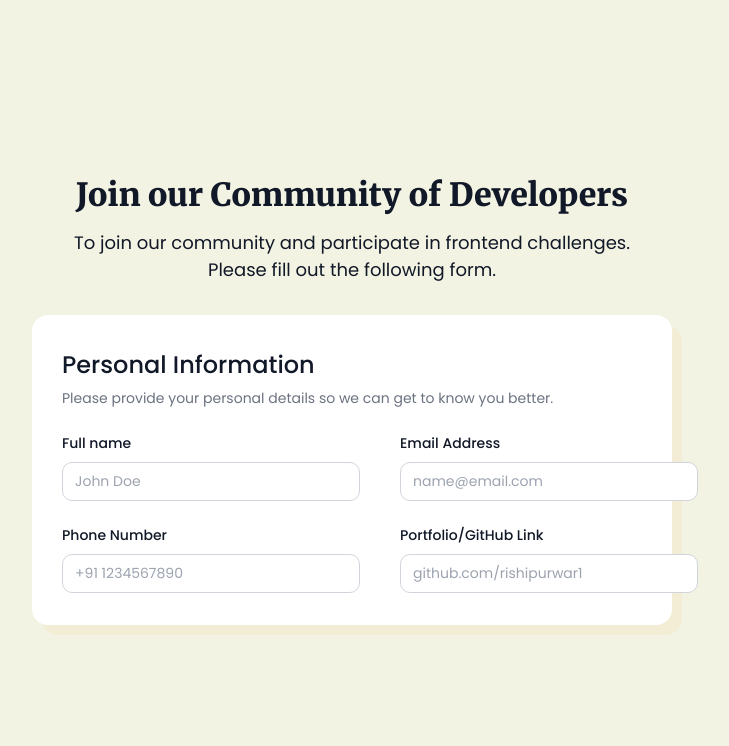
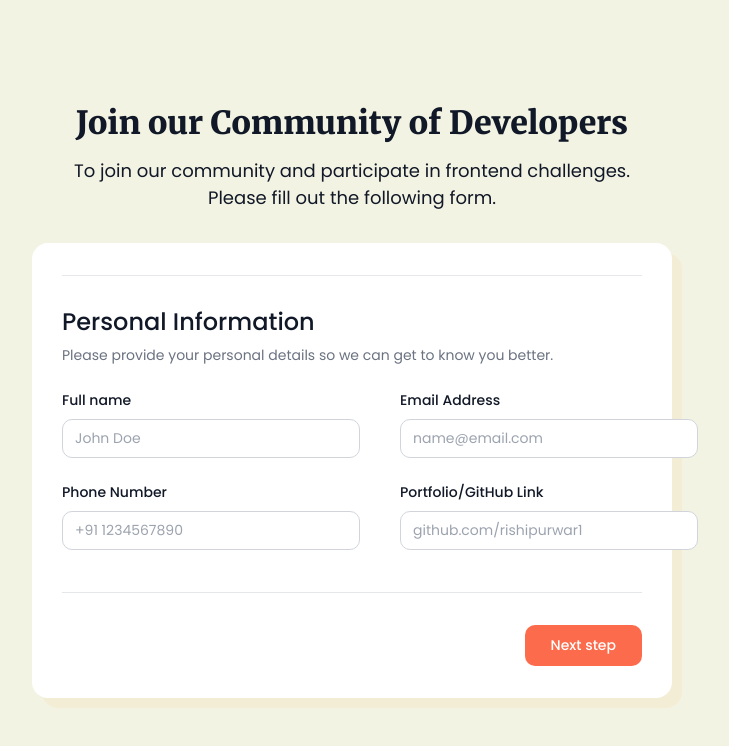
Before and after one commit to MateusLDev/multistep-form, a Vue app: page /personal-info in a window 1280 px wide. Shown: the top 746 px of the page, without its empty margins (288-1017 px from the left). Built offline with nearby package versions, Linux system fonts and the light colour scheme.

Commit message:
create personal [

```diff
--- a/src/App.vue
+++ b/src/App.vue
@@ -1,10 +1,7 @@
 <script setup lang="ts">
 import { useRoute } from "vue-router";
 
-import BaseButton from "./components/Button.vue";
-import BaseInput from "./components/BaseInput.vue";
-
-const route = useRoute()
+const route = useRoute();
 </script>
 
 <template>
@@ -18,15 +15,18 @@ const route = useRoute()
     </div>
 
     <div class="multistep-wrapper">
-      <h2 class="multistep-title">{{ route.meta.pageName }}</h2>
-      <p class="multistep-description">{{ route.meta.pageDescription }}</p>
+      <div class="multistep-stepper">
 
-      <div class="multistep-content">
-        <router-view></router-view>
       </div>
 
-      <!-- <BaseButton>Next step</BaseButton>
-      <BaseInput label="Full name" placeholder="name@email.com" /> -->
+      <div class="multistep-body">
+        <h2 class="multistep-title">{{ route.meta.pageName }}</h2>
+        <p class="multistep-description">{{ route.meta.pageDescription }}</p>
+
+        <div class="multistep-content">
+          <router-view></router-view>
+        </div>
+      </div>
     </div>
   </div>
 </template>
@@ -87,14 +87,25 @@ const route = useRoute()
 }
 
 .multistep-description {
-  color: #6B7280;
+  color: #6b7280;
 
   font-family: "Poppins";
   font-size: 0.875rem;
   font-weight: 400;
 }
 
+.multistep-body {
+  border-top: 1px solid #E5E7EB;
+
+
+  padding-top: 1.75rem;
+}
+
 .multistep-content {
   margin-top: 1.5rem;
 }
+
+.multistep-actions {
+  margin-top: 2rem;
+}
 </style>
--- a/src/components/BaseInput.vue
+++ b/src/components/BaseInput.vue
@@ -1,20 +1,32 @@
 <script setup lang="ts">
+import { ref } from "vue";
+
 interface ButtonProps {
-  modelValue: string | number;
+  modelValue?: string | number;
   label: string;
   placeholder: string;
 }
 
-withDefaults(defineProps<ButtonProps>(), {
+const props = withDefaults(defineProps<ButtonProps>(), {
   label: "",
   placeholder: "",
 });
+
+defineEmits(["update:modelValue"]);
+
+const inputModel = ref(...[props.modelValue]);
 </script>
 
 <template>
   <div class="input-wrapper">
     <label for="">{{ label }}</label>
-    <input type="text" class="base-textfield" :placeholder />
+    <input
+      type="text"
+      v-model="inputModel"
+      class="base-textfield"
+      :placeholder
+      @input="$emit('update:modelValue', inputModel)"
+    />
     <span></span>
   </div>
 </template>
--- a/src/components/Button.vue
+++ b/src/components/Button.vue
@@ -3,13 +3,22 @@ interface ButtonProps {
   variant: string;
 }
 
+type ButtonEmits = {
+  [key: string]: any;
+  click: any[];
+};
+
 withDefaults(defineProps<ButtonProps>(), {
-  variant: 'primary'
-})
+  variant: "primary",
+});
+
+defineEmits<ButtonEmits>();
 </script>
 
 <template>
-  <button :class="['base-button', variant]"><slot></slot></button>
+  <button :class="['base-button', variant]" @click="$emit('click')">
+    <slot></slot>
+  </button>
 </template>
 
 <style scoped>
--- a/src/main.ts
+++ b/src/main.ts
@@ -1,10 +1,18 @@
-import { createApp } from 'vue'
-import './style.css'
-import App from './App.vue'
-import router from './router'
+import { createApp, markRaw } from "vue";
+import { createPinia } from "pinia";
 
-const app = createApp(App)
+import "./style.css";
+import App from "./App.vue";
+import router from "./router";
 
-app.use(router)
+const app = createApp(App);
+const pinia = createPinia();
 
-app.mount('#app')
+pinia.use(({ store }) => {
+  store.$router = markRaw(router);
+});
+
+app.use(router);
+app.use(pinia);
+
+app.mount("#app");
--- a/src/pages/PersonalInfo.vue
+++ b/src/pages/PersonalInfo.vue
@@ -1,26 +1,57 @@
 <script setup lang="ts">
+import { ref } from "vue";
 import BaseButton from "../components/Button.vue";
 import BaseInput from "../components/BaseInput.vue";
+
+import { useStepsDataStore } from "../store/index.ts";
+
+const store = useStepsDataStore();
+
+const fullName = ref(...[store.steps.fullName]);
+const email = ref(...[store.steps.email]);
+const phone = ref(...[store.steps.phone]);
+const portfolioLink = ref(...[store.steps.portfolioLink]);
 </script>
 
 <template>
   <div class="personal-info-wrapper">
     <form>
-      <BaseInput label="Full name" placeholder="John Doe" />
-      <BaseInput label="Email Address" placeholder="name@email.com" />
-      <BaseInput label="Phone Number" placeholder="+91 1234567890" />
+      <BaseInput v-model="fullName" label="Full name" placeholder="John Doe" />
       <BaseInput
+        v-model="email"
+        label="Email Address"
+        placeholder="name@email.com"
+      />
+      <BaseInput
+        v-model="phone"
+        label="Phone Number"
+        placeholder="+91 1234567890"
+      />
+      <BaseInput
+        v-model="portfolioLink"
         label="Portfolio/GitHub Link"
         placeholder="github.com/rishipurwar1"
       />
     </form>
+
+    <div class="multistep-actions justify-end">
+      <BaseButton
+        variant="primary"
+        @click="
+          store.nextStep('SkillLevel', {
+            fullName,
+            email,
+            phone,
+            portfolioLink,
+          })
+        "
+        >Next step</BaseButton
+      >
+    </div>
   </div>
 </template>
 
 <style scoped>
-.personal-info-wrapper {
-}
-
 form {
   display: grid;
   grid-template-columns: 1fr 1fr;
--- a/src/pages/SkillLevel.vue
+++ b/src/pages/SkillLevel.vue
@@ -11,6 +11,7 @@ import BaseSelect from "../components/BaseSelect.vue";
       <BaseSelect label="Advanced" icon="advanced" />
       <BaseSelect label="Expert" icon="Expert" />
     </form>
+
   </div>
 </template>
 
--- /dev/null
+++ b/src/store/index.ts
@@ -0,0 +1,19 @@
+import { defineStore } from "pinia";
+import { Steps } from "../types/index.ts";
+
+export const useStepsDataStore = defineStore("stepsData", {
+  state: () => {
+    return {
+      steps: {} as Steps,
+    };
+  },
+  actions: {
+    async nextStep(routeName: string, data: Partial<Steps>) {
+      this.steps = data;
+      this.$router.push({ name: routeName });
+    },
+    goBack() {
+      this.$router.go(-1);
+    },
+  },
+});
--- a/src/style.css
+++ b/src/style.css
@@ -15,3 +15,18 @@ body {
 
   height: 100vh;
 }
+
+.multistep-actions {
+  border-top: 1px solid #E5E7EB;
+  padding-top: 2rem;
+  margin-top: 2.625rem;
+  display: flex;
+}
+
+.justify-space-between {
+  justify-content: space-between;
+}
+
+.justify-end {
+  justify-content: flex-end;
+}
--- /dev/null
+++ b/src/types/index.ts
@@ -0,0 +1,8 @@
+export interface Steps {
+  fullName?: string;
+  email?: string;
+  phone?: string;
+  portfolioLink?: string;
+  skillLevel?: string;
+  challenges?: string[];
+}
```
